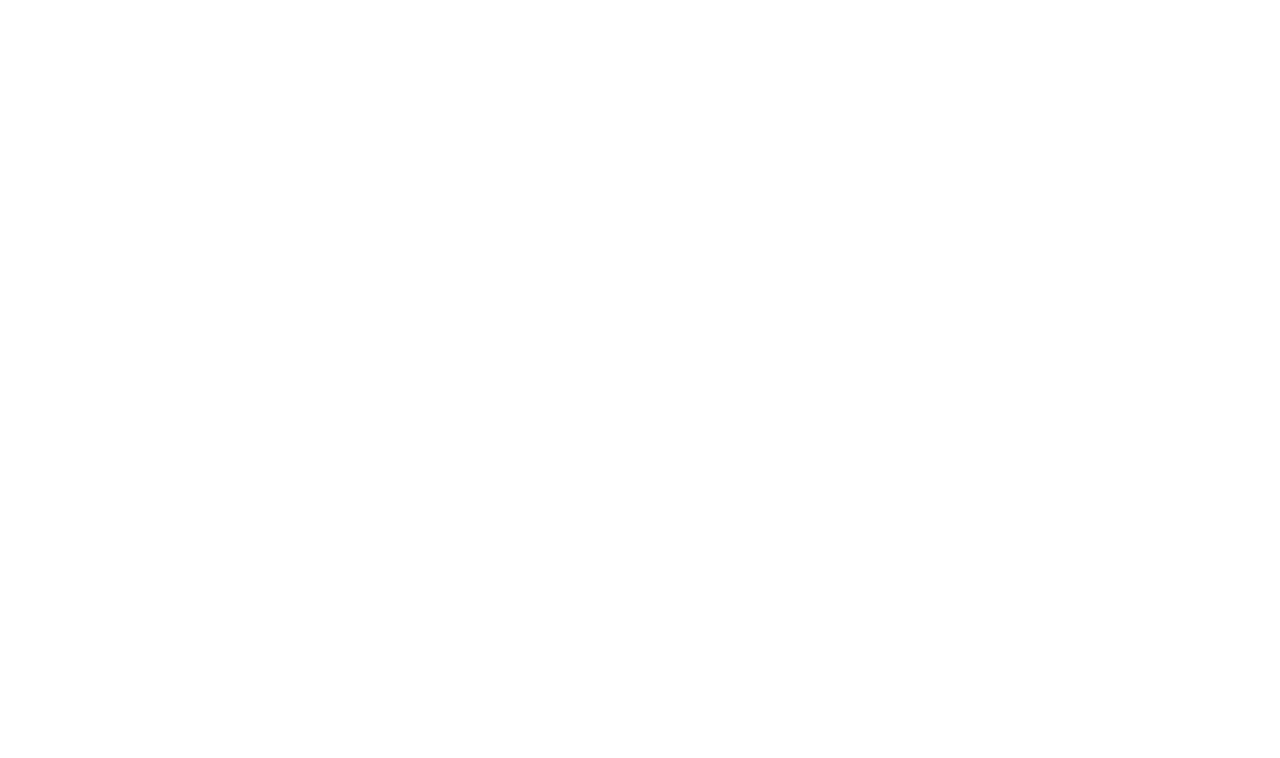
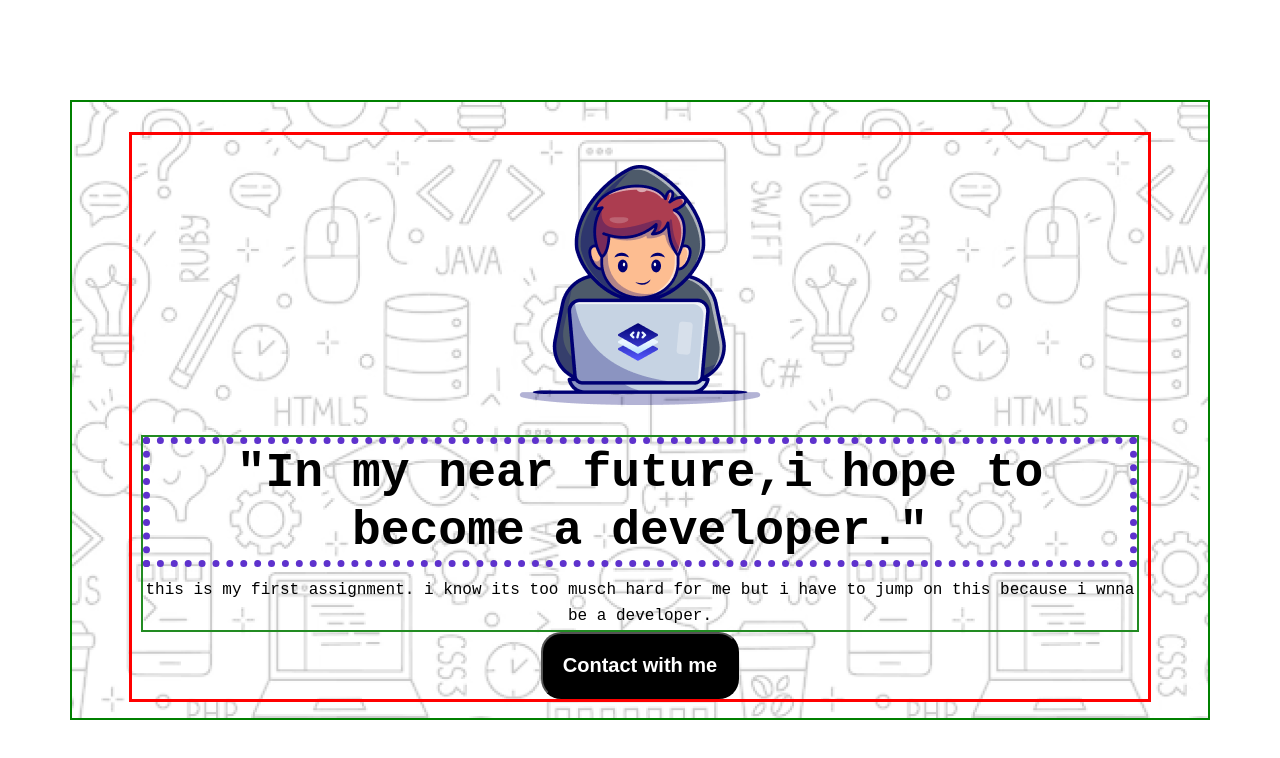
Before and after one commit to RahmanRakibur/assignment1, a plain HTML site: page index.html in a window 1280 px wide. Drawn offline with Linux system fonts and the light colour scheme; a web font is replaced by a local one.

Commit message:
first banner content along with picture

```diff
--- a/index.html
+++ b/index.html
@@ -4,8 +4,20 @@
     <meta charset="UTF-8">
     <meta name="viewport" content="width=device-width, initial-scale=1.0">
     <title>assignment1</title>
+    <link rel="stylesheet" href="style.css">
 </head>
 <body>
-
+  <div class="banner banner-top">
+       <div class="banner-container container">
+         <div class="firstimg">
+            <img src="images/Group.png" alt="">
+          </div>
+       <div class="likha">
+         <h1 >"In my near future,i hope to become a developer."</h1>
+        <p>this is my first assignment. i know its too musch hard for me but i have to jump on this because i wnna be a developer.</p>
+       </div>
+        <button class="btn">Contact with me</button>
+       </div>
+     </div>
 </body>
 </html>
--- /dev/null
+++ b/style.css
@@ -0,0 +1,65 @@
+@import url('https://fonts.googleapis.com/css2?family=Azeret+Mono:ital,wght@0,100..900;1,100..900&display=swap');
+*{
+    box-sizing: border-box;
+    margin: 0;
+    padding: 0;
+}
+body{
+   font-family: "Azeret Mono", monospace;
+}
+.banner {
+    max-width: 1140px;
+    height: 620px;
+    border: 2px solid green;
+    background-image: url(images/Hero-bg.png);
+    margin: 0 auto;
+}
+.banner-top{
+    margin-top: 100px;
+}
+.banner-container{
+    border: 3px solid red;
+    width: 1000px;
+    height: 570px;
+}
+.container{ width: 90%;
+    margin: 30px auto ;
+     display: flex;
+    flex-direction: column;
+    align-items: center;
+    justify-content: flex-start;
+}
+.container .firstimg{
+margin-top: 30px;
+}
+.likha{
+    margin-top: 25px;
+    border: 2px solid forestgreen;
+    width: 998px;
+    height: 206px;
+}
+.likha h1{
+    border: 7px dotted rgb(94, 50, 205);
+    font-size: 48px;
+    font-weight: 800;
+    text-align: center;
+    line-height: 58px;
+}
+.likha p{
+    margin-top: 10px;
+    /* margin:  auto 80px; */
+    font-size: 16px;
+    font-weight: 400;
+    line-height: 26px;
+    text-align: center;
+}
+.btn{
+
+    padding: 20px 20px;
+    font-size: 20px;
+    font-weight: 600;
+    line-height: 23px;
+    border-radius: 20px;
+    color:  white;
+    background: black;
+}
```
Also changed, not shown: images/Group 3.png (added), images/Group 4.png (added), images/Group.png (added), images/Hero-bg.png (added), images/Layer_1.png (added), images/css.png (added), images/facebook.png (added), images/github.png (added), images/handshake.jpg (added), images/html.png (added), images/js.png (added), images/linkedin-icon 1.png (added), images/mongodb.png (added), images/nodejs.png (added), 1 more files.
